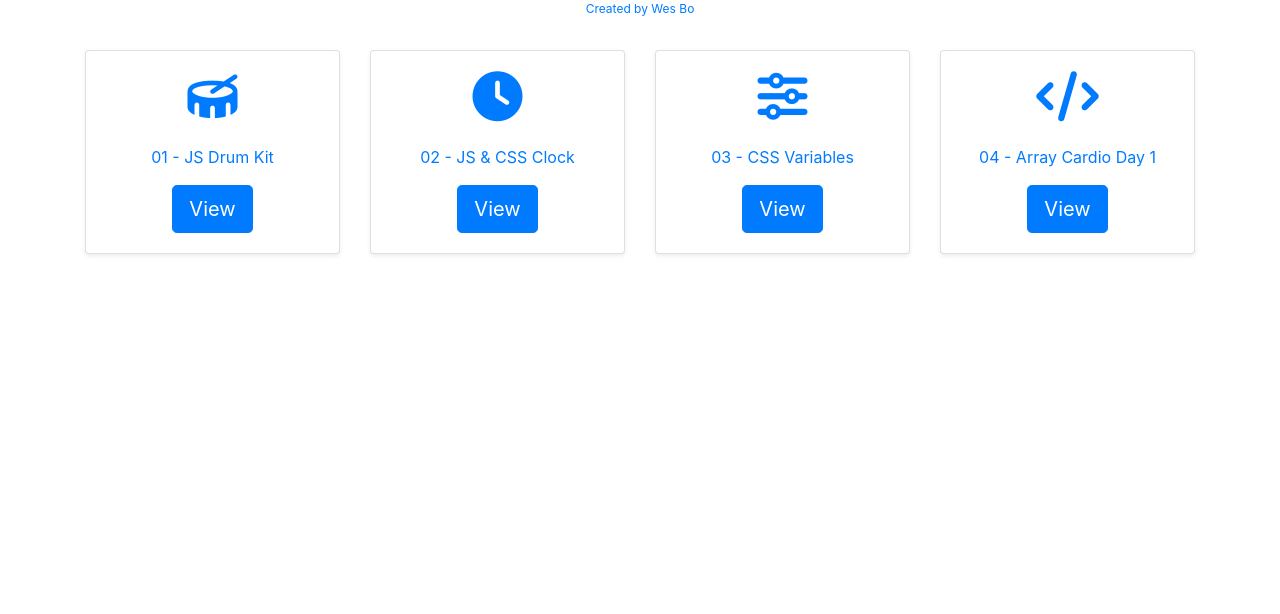
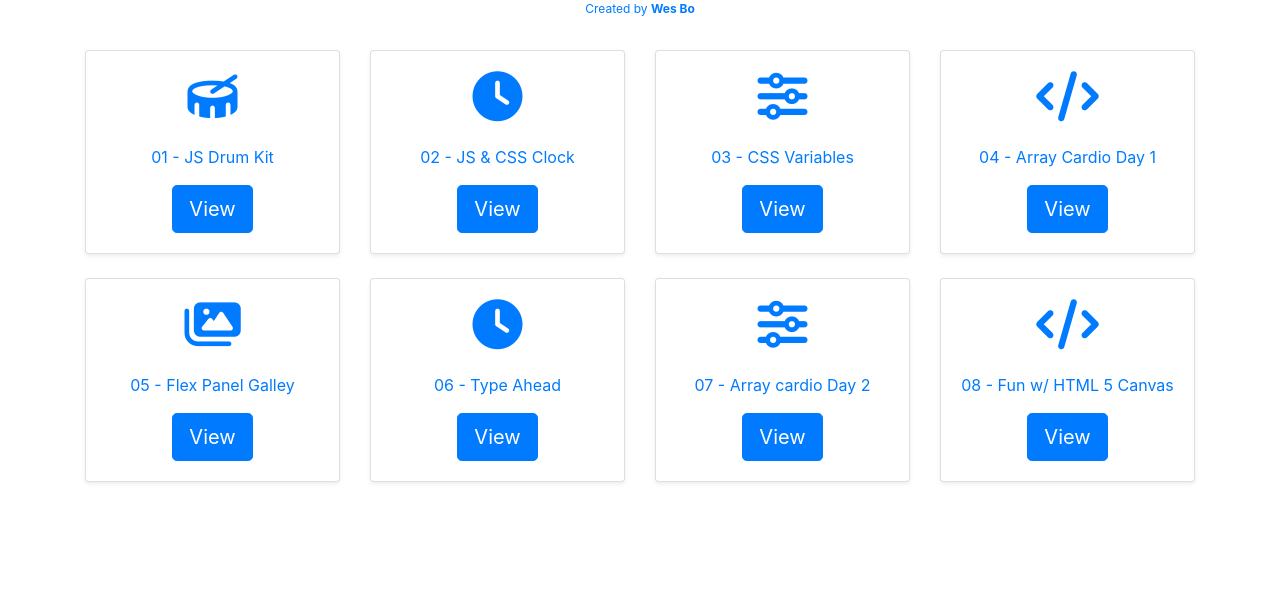
Before and after one commit to alexleybourne/JavaScript_tests, a plain HTML site: page index.html in a window 1280 px wide. Shown: the part 186-800 px from the top of the page. Drawn offline with nearby package versions, Linux system fonts and the light colour scheme.

Commit message:
Progress save

```diff
--- a/index.html
+++ b/index.html
@@ -22,8 +22,8 @@
       <br>
       <h1 style="font-weight: bold; font-size: 60px;">Javascript 30</h1>
       <div style="line-height: 2px; font-size: 12px;">
-      <p>Completed by <a href="www.alexleybourne.com">Alex Leybourne</a></p>
-      <p>Created by <a href="https://javascript30.com/">Wes Bo</a></p>
+      <p>Completed by <b><a href="www.alexleybourne.com">Alex Leybourne</a></b></p>
+      <p>Created by <b><a href="https://javascript30.com/">Wes Bo</a></b></p>
       </div><br>
   </div>
 
@@ -100,6 +100,62 @@
       </div>
     </div>
 
+<!-- Row 2 -->
+
+    <div class="row">
+        <div class="col-md-3">
+          <div class="card mb-4 shadow-sm">
+            <div class="card-body text-center">
+                <i class="fas fa-images"></i>
+                <br><br>
+                <p>05 - Flex Panel Galley</p>
+                <div class="d-flex justify-content-center align-items-center">
+                <a href="JavaScript30-master/05 - Flex Panel Gallery/index-START.html" class="btn btn-lg btn-primary">View</a>
+              </div>
+            </div>
+          </div>
+        </div>
+
+        <div class="col-md-3">
+          <div class="card mb-4 shadow-sm">
+            <div class="card-body text-center">
+                <i class="fas fa-clock"></i>
+                <br><br>
+                <p>06 - Type Ahead</p>
+                <div class="d-flex justify-content-center align-items-center">
+                <a href="JavaScript30-master/06 - Type Ahead/index-START.html" class="btn btn-lg btn-primary">View</a>
+              </div>
+            </div>
+          </div>
+        </div>
+
+        <div class="col-md-3">
+            <div class="card mb-4 shadow-sm">
+              <div class="card-body text-center">
+                  <i class="fas fa-sliders-h"></i>
+                  <br><br>
+                  <p>07 - Array cardio Day 2</p>
+                  <div class="d-flex justify-content-center align-items-center">
+                  <a href="JavaScript30-master/07 - Array Cardio Day 2/index-START.html" class="btn btn-lg btn-primary">View</a>
+                </div>
+              </div>
+            </div>
+          </div>
+
+        <div class="col-md-3">
+          <div class="card mb-4 shadow-sm">
+            <div class="card-body text-center">
+                <i class="fas fa-code"></i>
+              <br><br>
+              <p>08 - Fun w/ HTML 5 Canvas</p>
+              <div class="d-flex justify-content-center align-items-center">
+              <a href="JavaScript30-master/08 - Fun with HTML5 Canvas/index-START.html" class="btn btn-lg btn-primary">View</a>
+            </div>
+          </div>
+        </div>
+      </div>
+    </div>
+
 
 
 
```
Also changed, not shown: JavaScript30-master/05 - Flex Panel Gallery/index-START.html (+15 -0 lines).
